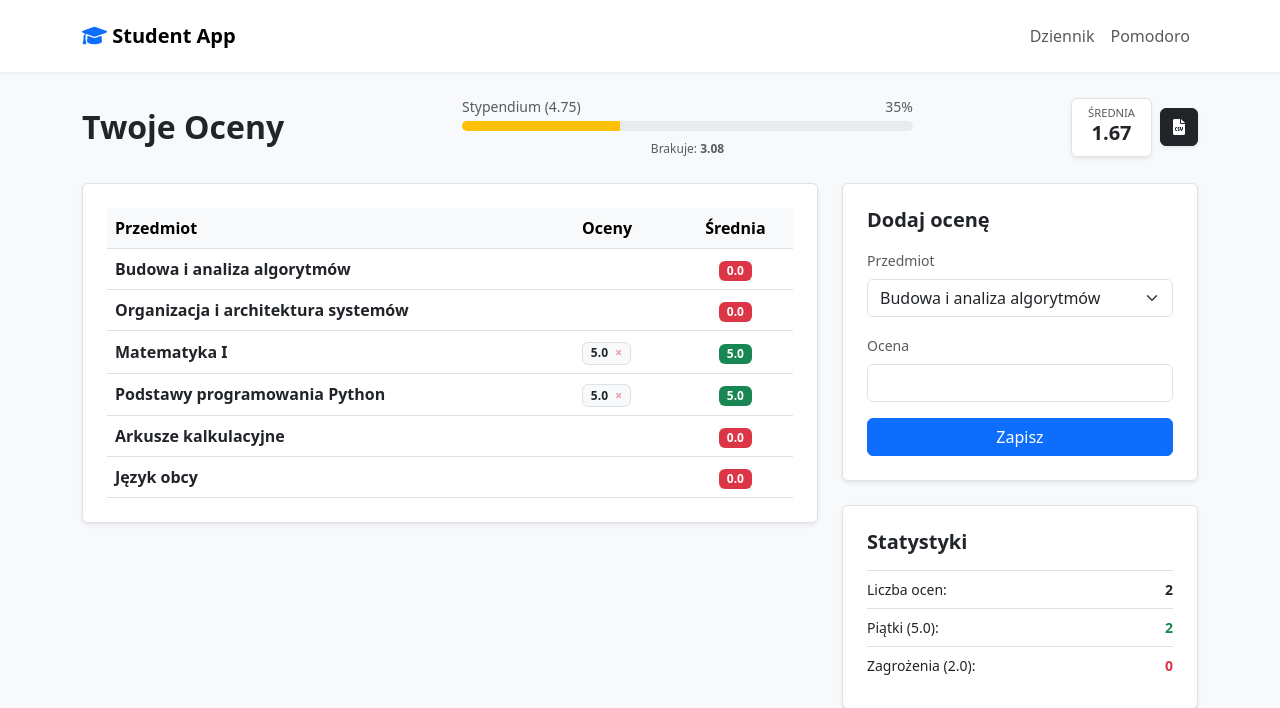
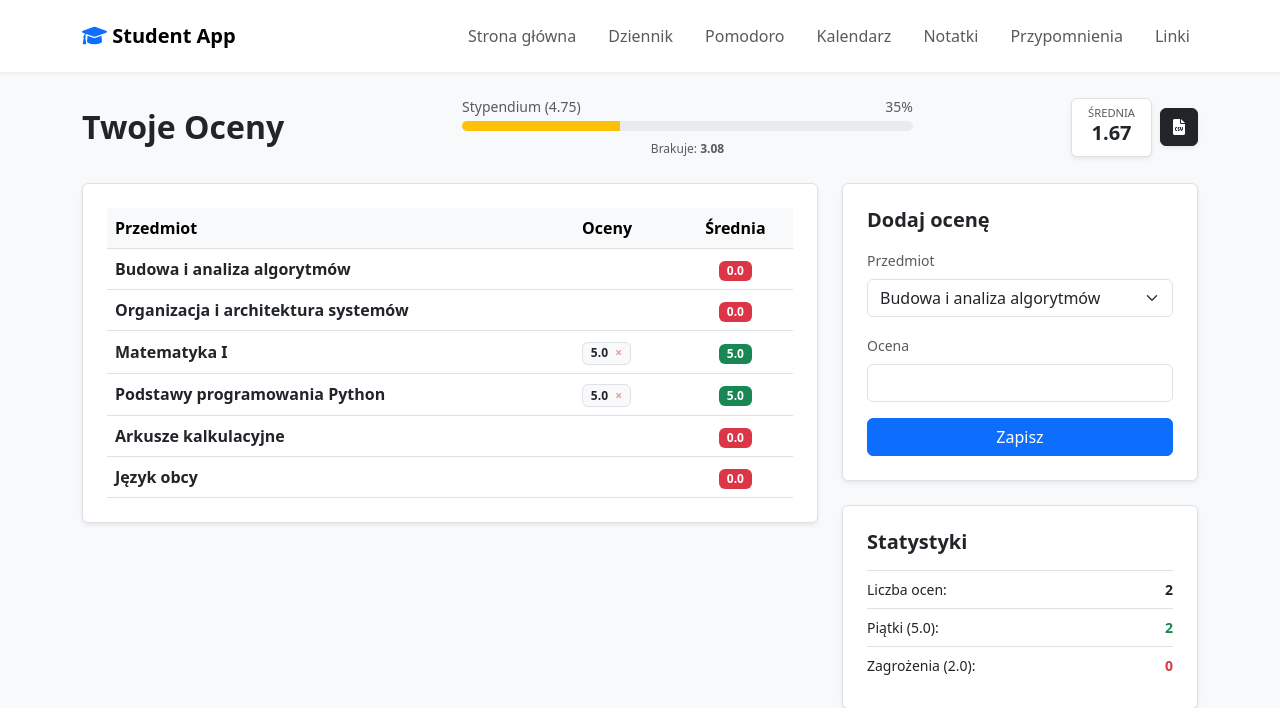
Before and after one commit to Dicenicepl/Pomocnik_studenta, a Flask app: page /grades/ in a window 1280 px wide. Shown: the top 708 px of the page. Run offline with Flask 3, Linux system fonts and the light colour scheme; data comes from the database, SQL or seed files in the repository; data that the repository does not hold is empty.

Commit message:
Enhance navbar layout with flexbox for alignment

```diff
--- a/templates/base.html
+++ b/templates/base.html
@@ -21,9 +21,15 @@
             <a class="navbar-brand fw-bold" href="/grades">
                 <i class="fas fa-graduation-cap text-primary"></i> Student App
             </a>
-            <div class="navbar-nav ms-auto">
+            <div class="navbar-nav ms-auto d-flex flex-row gap-3 align-items-center">
+                <a class="nav-link" href="/">Strona główna</a>
                 <a class="nav-link" href="/grades">Dziennik</a>
                 <a class="nav-link" href="/pomodoro">Pomodoro</a>
+                <a class="nav-link" href="/calendar">Kalendarz</a>
+                <a class="nav-link" href="/notes">Notatki</a>
+                <a class="nav-link" href="/reminders">Przypomnienia</a>
+                <a class="nav-link" href="/links">Linki</a>
+        </div>
                 </div>
         </div>
     </nav>
```
